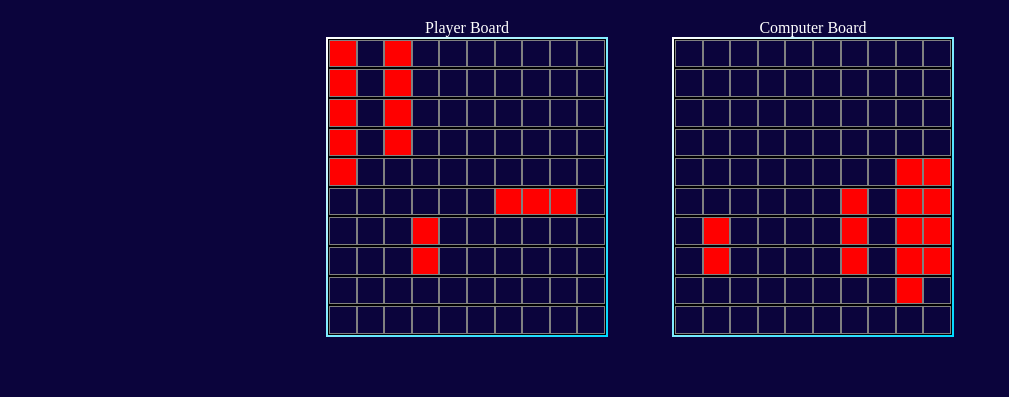
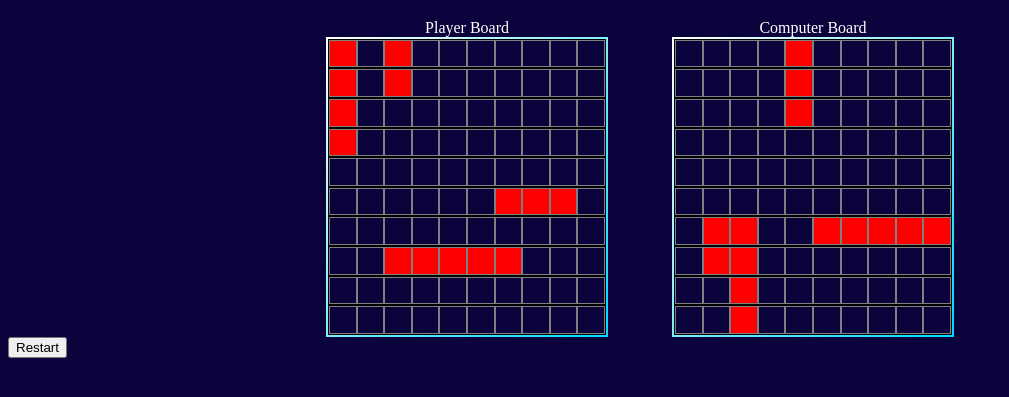
Before and after one commit to jwaddell10/Battleship, a website built with webpack: page src/index.html in a window 1280 px wide. Shown: the part 61-458 px from the top of the page, without its empty margins (0-1009 px from the left). Built offline with nearby package versions, Linux system fonts and the light colour scheme; a web font is replaced by a local one.

Commit message:
enable restart button (need to prevent excess call

```diff
--- a/src/dom.js
+++ b/src/dom.js
@@ -3,6 +3,7 @@ import { computer } from "./game.js";
 
 function renderPlayerBoard() {
   const boardContainer = document.querySelector(".boardcontainer");
+  boardContainer.innerHTML = ''
 
   for (let i = 0; i < 10; i++) {
     const row = document.createElement("div");
@@ -21,6 +22,7 @@ function renderPlayerBoard() {
 
 function renderComputerBoard() {
   const boardContainer = document.querySelector(".computerboardcontainer");
+  boardContainer.innerHTML = ''
 
   for (let i = 0; i < 10; i++) {
     const row = document.createElement("div");
@@ -37,8 +39,14 @@ function renderComputerBoard() {
   }
 }
 
-function renderPlayerShips() {
-  playerShipsArray.forEach((ship) => {
+function renderPlayerShips(ships) {
+    // Clear only the cells that are part of the game board
+    const cells = document.querySelectorAll('.boardcontainer .cell');
+    cells.forEach(cell => {
+      cell.innerHTML = ''; // Clear the cell content
+    });
+
+    ships.forEach((ship) => {
       const x = ship.x;
       const y = ship.y;
       const length = ship.length;
@@ -51,7 +59,7 @@ function renderPlayerShips() {
 
         // Calculate the position based on orientation
         if (orientation === "horizontal") {
-        //place ships in cells
+          // Place ships in cells
           const cell = document.getElementById(`cell-${x}-${y + i}`);
           if (cell) {
             cell.appendChild(shipElement);
@@ -70,8 +78,14 @@ function renderPlayerShips() {
     });
   }
 
-function renderComputerShips() {
-  computerShipsArray.forEach((ship) => {
+  function renderComputerShips(ships) {
+    // Clear only the cells that are part of the game board
+    const cells = document.querySelectorAll('.computerboardcontainer .computercell');
+    cells.forEach(cell => {
+      cell.innerHTML = ''; // Clear the cell content
+    });
+
+    ships.forEach((ship) => {
       const x = ship.x;
       const y = ship.y;
       const length = ship.length;
@@ -84,7 +98,7 @@ function renderComputerShips() {
 
         // Calculate the position based on orientation
         if (orientation === "horizontal") {
-        //place ships in cells
+          // Place ships in cells
           const cell = document.getElementById(`computercell-${x}-${y + i}`);
           if (cell) {
             cell.appendChild(shipElement);
--- a/src/game.js
+++ b/src/game.js
@@ -5,12 +5,16 @@ import Computer from "./computer.js";
 import { Player } from "./player.js";
 
 
+//add restart button;
+//add message that player won or lost
+
 
 //create the players (and computer)
 const player = new Player("jon");
 const computer = new Computer();
 
 //create the ships
+function createShips() {
   const playerShips = [
     new Ship(5, 0, false, undefined, undefined, 'vertical'),
     new Ship(4, 0, false, undefined, undefined, 'horizontal'),
@@ -24,6 +28,13 @@ const computerShips = [
       new Ship(3, 0, false, undefined, undefined, 'vertical'),
       new Ship(2, 0, false, undefined, undefined, 'horizontal'),
   ];
+  return {
+    playerShips,
+    computerShips,
+  }
+}
+const { playerShips, computerShips} = createShips();
+
 
 //create shipsarray to hold ships
 
@@ -42,11 +53,25 @@ computerGameboard.placeShips(computerShips);
 
   renderPlayerBoard();
   renderComputerBoard();
-renderPlayerShips();
-renderComputerShips();
+  renderPlayerShips(playerShipsArray);
+  renderComputerShips(computerShipsArray);
+
+
 
 //begin game
 function game() {
+
+
+  const restart = document.querySelector("#restartbutton");
+  restart.addEventListener('click', () => {
+    const { playerShips, computerShips } = createShips();
+    playerGameboard.placeShips(playerShips)
+    computerGameboard.placeShips(computerShips);
+    // Reset playerShipsArray and computerShipsArray
+    renderPlayerShips(playerShips);
+    renderComputerShips(computerShips);
+  });
+
 
   let currentPlayer = player;
 
--- a/src/index.html
+++ b/src/index.html
@@ -26,5 +26,7 @@
         </div>
     </div>
 
+    <button id="restartbutton">Restart</button>
+
   </body>
 </html>
--- a/src/index.js
+++ b/src/index.js
@@ -5,6 +5,3 @@ import gameBoard from './gameboard.js';
 import { renderBoard } from './dom.js';
 import './styles/styles.css'
 import { game, computer, player, computerGameboard, playerGameboard, computerShips, playerShips } from './game.js'
-
-const shipsSunk = computerGameboard.allShipsSunk(computerShips);
-const cells = document.querySelectorAll('.computercell');
```
Also changed, not shown: dist/index.html, dist/index_bundle.js, src/computer.js (indentation only), src/player.js (line endings or trailing spaces), src/ship.js (indentation only). Lines whose indentation alone changed are shown as unchanged.
